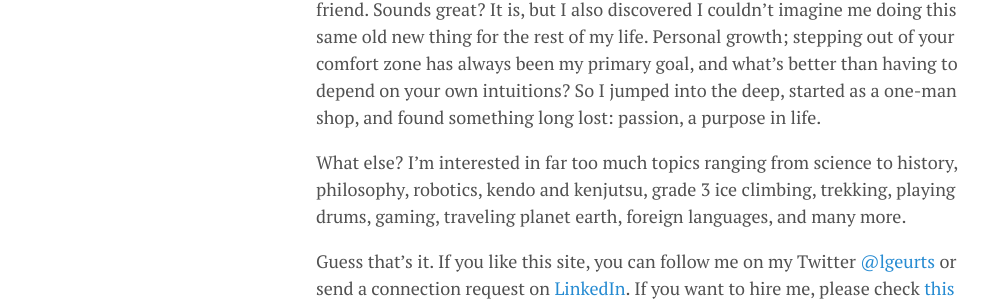
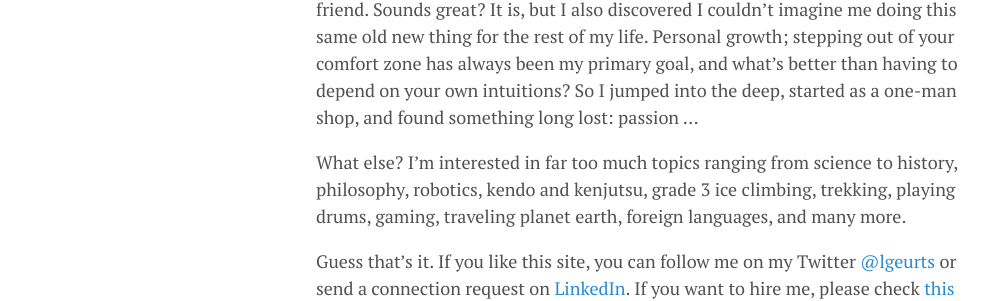
Before and after one commit to lgeurts/lgeurts.github.io, a Jekyll site: the page built from about.md, in a window 1280 px wide. Shown: the part 713-1014 px from the top of the page, without its empty margins (0-995 px from the left). Built offline with Jekyll 4.4.1, drawn with Linux system fonts in a browser that asks for light colours; nearby versions of some CDN libraries; some of the changed text lies outside the part shown.

Commit message:
Update about.md

```diff
--- a/about.md
+++ b/about.md
@@ -8,7 +8,7 @@
 I'm a Technical Team Lead and (Cloud) Platforms Engineer, living in the central north of France.
 In a former life I was a Microsoft PFE, T3 Escalation Engineer at Dell, HP Support Escalation Engineer ... A career stretching back to the MS-DOS era early 1995.
 
-Learned a lot and met amazingly talented people of which I can call some a close friend. Sounds great? It is, but I also discovered I couldn't imagine me doing this same old new thing for the rest of my life. Personal growth; stepping out of your comfort zone has always been my primary goal, and what's better than having to depend on your own intuitions? So I jumped into the deep, started as a one-man shop, and found something long lost: passion, a purpose in life.
+Learned a lot and met amazingly talented people of which I can call some a close friend. Sounds great? It is, but I also discovered I couldn't imagine me doing this same old new thing for the rest of my life. Personal growth; stepping out of your comfort zone has always been my primary goal, and what's better than having to depend on your own intuitions? So I jumped into the deep, started as a one-man shop, and found something long lost: passion ...
 
 What else? I'm interested in far too much topics ranging from science to history, philosophy, robotics, kendo and kenjutsu, grade 3 ice climbing, trekking, playing drums, gaming, traveling planet earth, foreign languages, and many more.
 
```
